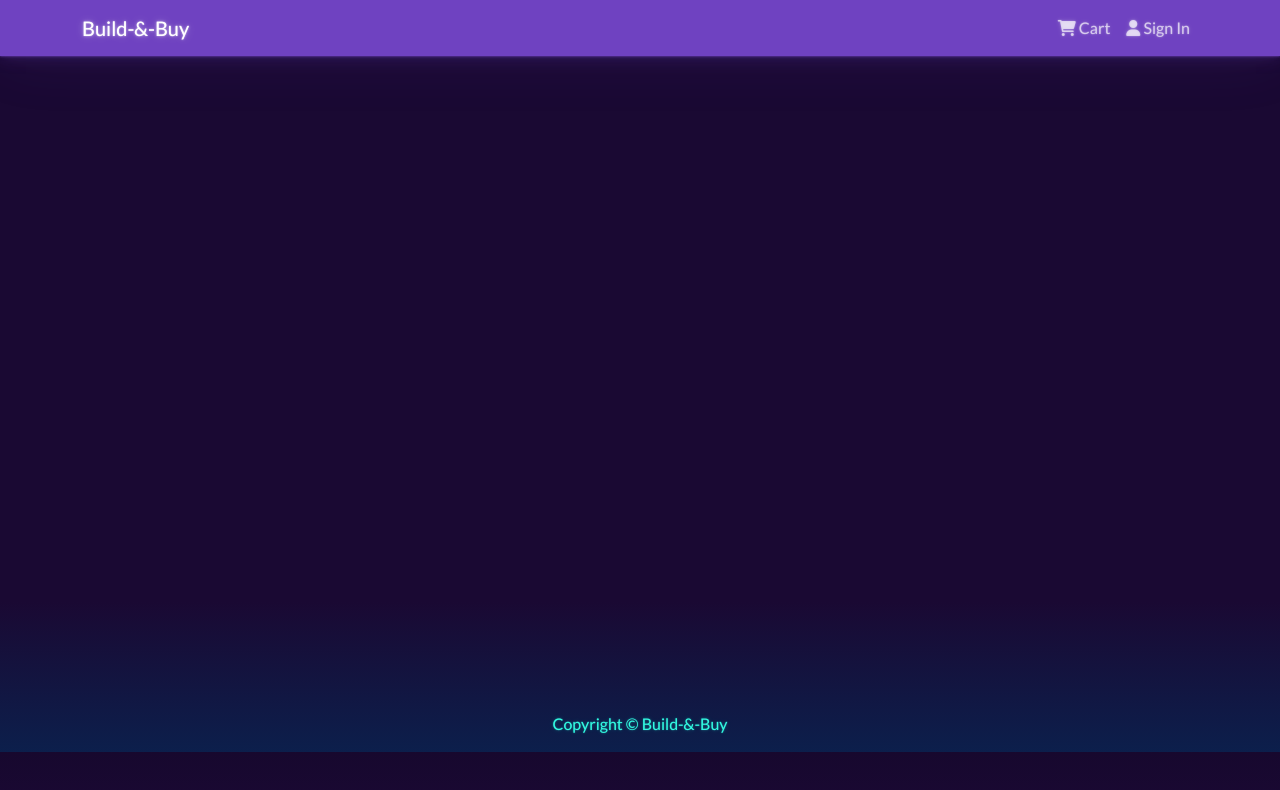
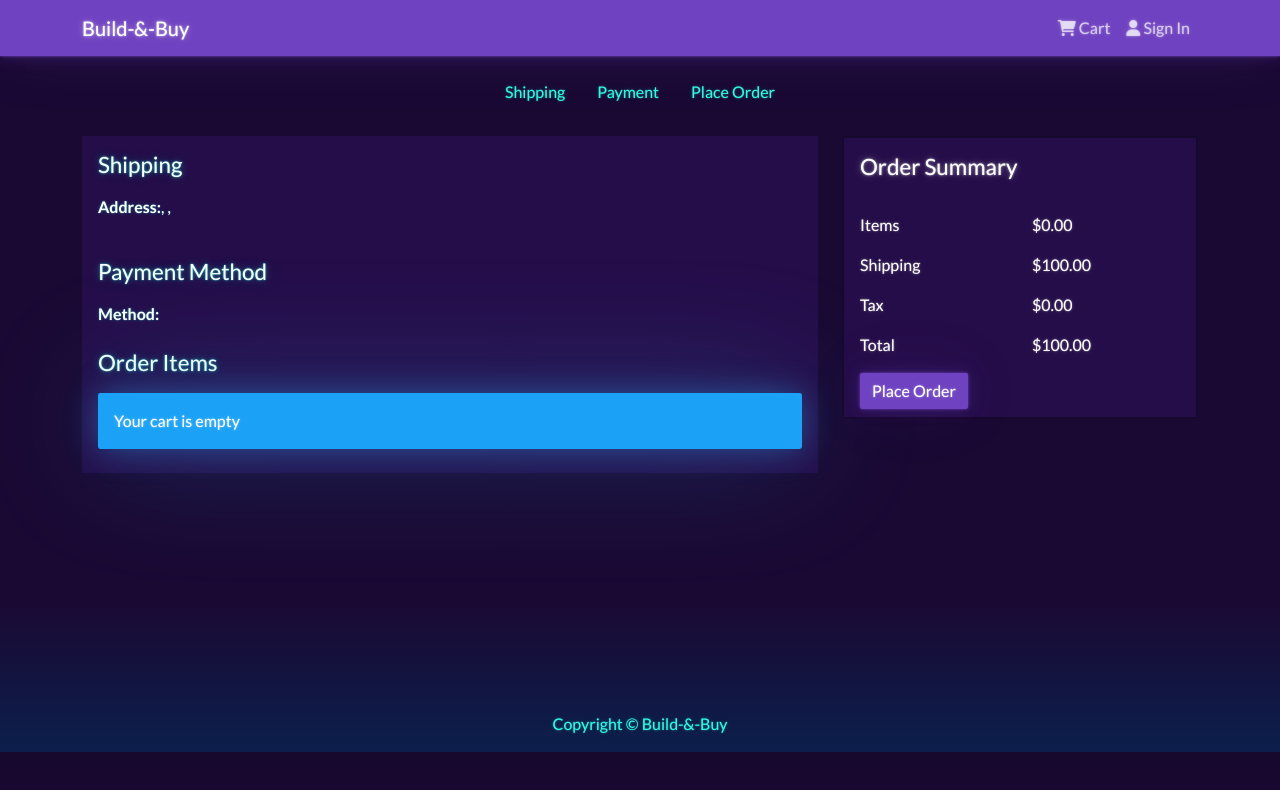
Before and after one commit to SiddharthSsb11/build-and-buy, a React (Create React App) app in the folder frontend/: page /placeorder in a window 1280 px wide. Shown: the top 790 px of the page. Built offline with nearby package versions, Linux system fonts and the light colour scheme.

Commit message:
Order placing page code adde

```diff
--- a/frontend/src/App.js
+++ b/frontend/src/App.js
@@ -12,6 +12,7 @@ import RegisterScreen from './screens/RegisterScreen';
 import ProfileScreen from './screens/ProfileScreen';
 import ShippingScreen from './screens/ShippingScreen';
 import PaymentScreen from './screens/PaymentScreen';
+import PlaceOrderScreen from './screens/PlaceOrderScreen'
 
 const App = () => {
   return (
@@ -22,6 +23,7 @@ const App = () => {
           <Routes>
             <Route path="/shipping" element={<ShippingScreen />} />
             <Route path="/payment" element={<PaymentScreen />} />
+            <Route path="/placeorder" element={<PlaceOrderScreen />} />
             <Route path="/login" element={<LoginScreen />} />
             <Route path="/register" element={<RegisterScreen />} />
             <Route path="/profile" element={<ProfileScreen />} />
--- /dev/null
+++ b/frontend/src/screens/PlaceOrderScreen.js
@@ -0,0 +1,134 @@
+import React, { /* useState */ } from 'react'
+import { Link } from 'react-router-dom'
+import { Button, Row, Col, ListGroup, Image, Card } from 'react-bootstrap'
+import {  useSelector } from 'react-redux'
+import Message from '../components/Message'
+import CheckoutSteps from '../components/CheckoutSteps'
+
+const PlaceOrderScreen = () => {
+  const cart = useSelector((state) => state.cart)
+
+  //   Calculate prices
+  const addDecimals = (num) => {
+    return (Math.round(num * 100) / 100).toFixed(2)
+  }
+
+  cart.itemsPrice = addDecimals(
+    cart.cartItems.reduce((acc, item) => acc + item.price * item.qty, 0)
+  )
+  cart.shippingPrice = addDecimals(cart.itemsPrice > 100 ? 0 : 100)
+  cart.taxPrice = addDecimals(Number((0.15 * cart.itemsPrice).toFixed(2)))
+  cart.totalPrice = (
+    Number(cart.itemsPrice) +
+    Number(cart.shippingPrice) +
+    Number(cart.taxPrice)
+  ).toFixed(2)
+
+  const placeOrderHandler = () => {
+    console.log('order')
+  }
+
+  return (
+    <>
+      <CheckoutSteps step1 step2 step3 step4 />
+      <Row>
+        <Col md={8}>
+          <ListGroup variant='flush'>
+            <ListGroup.Item>
+              <h2>Shipping</h2>
+              <p>
+                <strong>Address:</strong>
+                {cart.shippingAddress.address}, {cart.shippingAddress.city}{' '}
+                {cart.shippingAddress.postalCode},{' '}
+                {cart.shippingAddress.country}
+              </p>
+            </ListGroup.Item>
+
+            <ListGroup.Item>
+              <h2>Payment Method</h2>
+              <strong>Method: </strong>
+              {cart.paymentMethod}
+            </ListGroup.Item>
+
+            <ListGroup.Item>
+              <h2>Order Items</h2>
+              {cart.cartItems.length === 0 ? (
+                <Message>Your cart is empty</Message>
+              ) : (
+                <ListGroup variant='flush'>
+                  {cart.cartItems.map((item, index) => (
+                    <ListGroup.Item key={index}>
+                      <Row>
+                        <Col md={1}>
+                          <Image
+                            src={item.image}
+                            alt={item.name}
+                            fluid
+                            rounded
+                          />
+                        </Col>
+                        <Col>
+                          <Link to={`/product/${item.product}`}>
+                            {item.name}
+                          </Link>
+                        </Col>
+                        <Col md={4}>
+                          {item.qty} x ${item.price} = ${item.qty * item.price}
+                        </Col>
+                      </Row>
+                    </ListGroup.Item>
+                  ))}
+                </ListGroup>
+              )}
+            </ListGroup.Item>
+          </ListGroup>
+        </Col>
+        <Col md={4}>
+          <Card>
+            <ListGroup variant='flush'>
+              <ListGroup.Item>
+                <h2>Order Summary</h2>
+              </ListGroup.Item>
+              <ListGroup.Item>
+                <Row>
+                  <Col>Items</Col>
+                  <Col>${cart.itemsPrice}</Col>
+                </Row>
+              </ListGroup.Item>
+              <ListGroup.Item>
+                <Row>
+                  <Col>Shipping</Col>
+                  <Col>${cart.shippingPrice}</Col>
+                </Row>
+              </ListGroup.Item>
+              <ListGroup.Item>
+                <Row>
+                  <Col>Tax</Col>
+                  <Col>${cart.taxPrice}</Col>
+                </Row>
+              </ListGroup.Item>
+              <ListGroup.Item>
+                <Row>
+                  <Col>Total</Col>
+                  <Col>${cart.totalPrice}</Col>
+                </Row>
+              </ListGroup.Item>
+              <ListGroup.Item>
+                <Button
+                  type='button'
+                  className='btn-block'
+                  disabled={cart.cartItems === 0}
+                  onClick={placeOrderHandler}
+                >
+                  Place Order
+                </Button>
+              </ListGroup.Item>
+            </ListGroup>
+          </Card>
+        </Col>
+      </Row>
+    </>
+  )
+}
+
+export default PlaceOrderScreen
```
